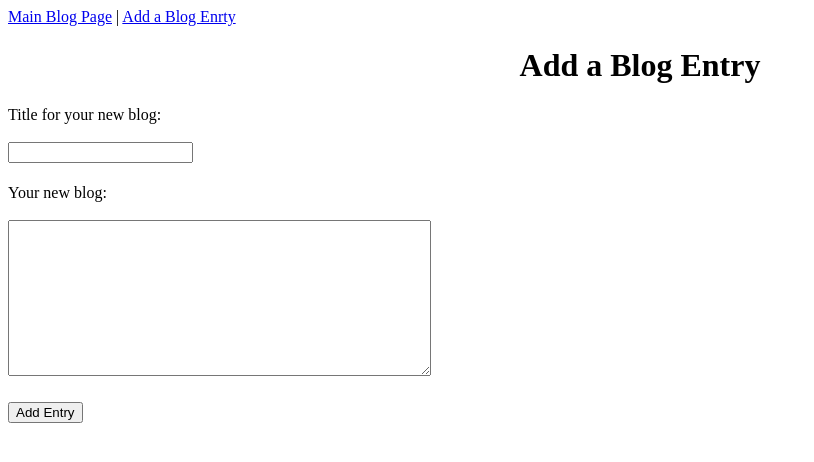
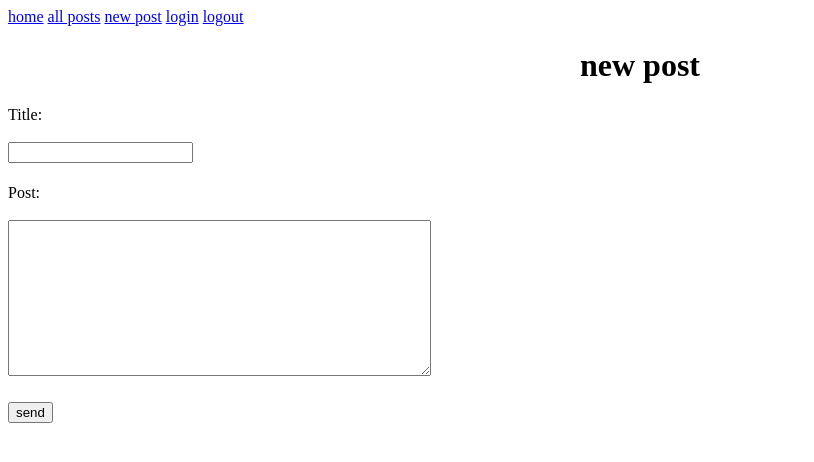
Before and after one commit to Oceanblue713/blogz, a Flask app: page /newpost in a window 1280 px wide. Shown: the top 462 px of the page, without its empty margins (0-814 px from the left). Run offline with Flask 2, Linux system fonts and the light colour scheme; the visitor is signed in with stand-in values (Sample User, id 1); data comes from the database, SQL or seed files in the repository.

Commit message:
Functionality Check

```diff
--- a/main.py
+++ b/main.py
@@ -36,6 +36,12 @@ class User(db.Model):
         self.username = username
         self.password = password
 
+@app.before_request
+def require_login():
+    allowed_routes = ['login', 'signup']
+    if request.endpoint not in allowed_routes and 'username' not in session:
+        return redirect('/login')
+
 @app.route('/login', methods = ['POST', 'GET'])
 def login():
     if request.method == 'POST':
@@ -58,8 +64,39 @@ def login():
 
 @app.route('/signup', methods = ['POST', 'GET'])
 def signup():
+    if request.method == 'POST':
+        username = request.form['username']
+        password = request.form['password']
+        verify = request.form['verify']
+
+        existing_user = User.query.filter_by(username=username).first()
+
+        if existing_user:
+            return render_template('signup.html', username_error = "This user already exists")
+        elif len(username) < 4 and len(password) < 4:
+            return render_template('signup.html', username_error="That's not a vaild" ,password_error="That's not a valid password",verify_error="Passwords don't match")
+        elif len(username) < 4 or ' ' in username:
+            return render_template('signup.html', username_error="That's not a vaild")
+        elif len(password) < 4 or ' ' in password:
+            return render_template('signup.html', password_error="That's not a valid password")
+        elif password != verify:
+            return render_template('signup.html', verify_error="Passwords don't match")
+
+
+        if not existing_user:
+            new_user = User(username, password)
+            db.session.add(new_user)
+            db.session.commit()
+            session['username'] = username
+            return redirect('/newpost')
+        else:
+            return render_template('signup.html', username_error = "This user already exists")
     return render_template('signup.html')
 
+@app.route('/logout')
+def logout():
+    del session['username']
+    return redirect('/blog')
 
 @app.route('/')
 def index():
@@ -85,7 +122,7 @@ def newpost():
         elif len(body) <= 0:
             return render_template('add-blog.html', body_error = "Please fill in the body")
         else:
-            new_blog = Blog(title, body)
+            new_blog = Blog(title, body, owner)
             db.session.add(new_blog)
             db.session.commit()
 
--- a/templates/add-blog.html
+++ b/templates/add-blog.html
@@ -1,10 +1,10 @@
 {% extends "base.html" %}
 
 {% block content %}
-    <h1> Add a Blog Entry</h1>
+    <h1> new post</h1>
     <form action="/newpost" method ="post">
         <label for = 'title'>
-            Title for your new blog:<br>
+            Title:<br>
             <br>
             <input type = "text" name = 'title' />
             <p class = 'error'>{{title_error}}</p>
@@ -12,13 +12,13 @@
         <h1></h1>
 
         <label for ='body'>
-            Your new blog:<br>
+            Post:<br>
             <br>
             <textarea id="body" name ='body' cols='50' rows='10'></textarea>
             <p class = 'error'>{{body_error}}</p>
         </label>
         <h1></h1>
-        <input type = "submit" value = 'Add Entry' />
+        <input type = "submit" value = 'send' />
     </form>
 
 {% endblock %}
--- a/templates/base.html
+++ b/templates/base.html
@@ -16,7 +16,11 @@
     </head>
 
     <body>
-        <a href="/blog">Main Blog Page</a> | <a href="/newpost">Add a Blog Enrty</a>
+        <span><a href="#">home</a></span>
+        <span><a href="/blog">all posts</a></span>
+        <span><a href="/newpost">new post</a></span>
+        <span><a href="/login">login</a></span>
+        <span><a href="/logout">logout</a></span>
         {% block content %}
 
         {% endblock %}
--- a/templates/blogs.html
+++ b/templates/blogs.html
@@ -1,7 +1,7 @@
 {% extends "base.html" %}
 
 {% block content %}
-    <h1>Build a Blog</h1>
+    <h1>blog posts!</h1>
 
     {% if blogs|length == 0 %}
     <h2 class = 'no_blog'>No blogs yet</h2>
--- a/templates/signup.html
+++ b/templates/signup.html
@@ -9,18 +9,21 @@
             <td><label for="username">Username</label></td>
             <td>
                 <input name="username" type="username">
+                <span class="error">{{username_error}}</span>
             </td>
         </tr>
         <tr>
             <td><label for = "password">Password</label></td>
             <td>
                 <input name ="password" type="password">
+                <span class="error">{{password_error}}</span>
             </td>
         </tr>
         <tr>
             <td><label for = "verify">Verify Password</label></td>
             <td>
                 <input name ="verify" type="password">
+                <span class="error">{{verify_error}}</span>
             </td>
         </tr>
     </table>
```
